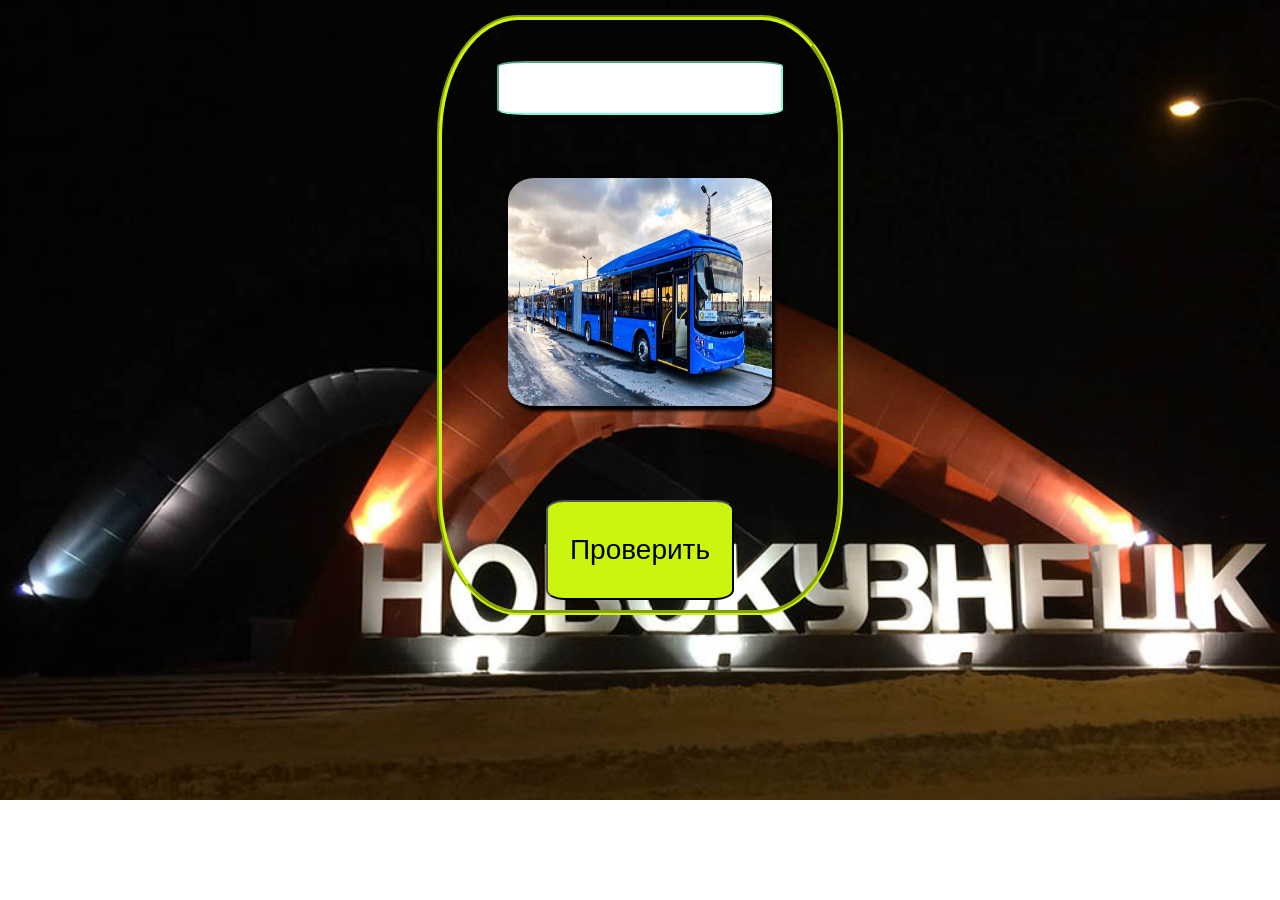
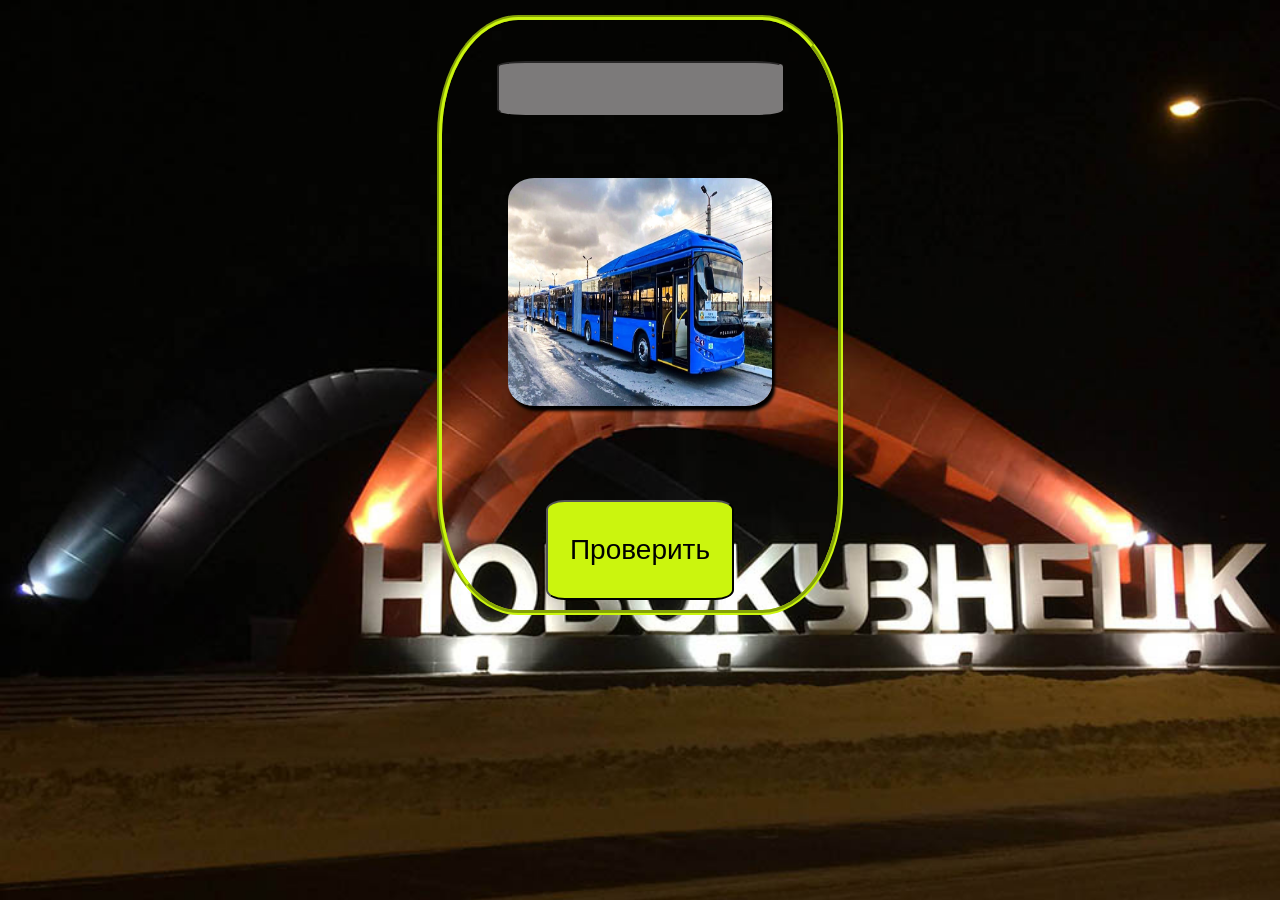
Before and after one commit to AF-1999/scriptAdBus, a plain HTML site: page index.html in a window 1280 px wide. Before the commit the page ends 800 px from the top, so only its background shows below. Drawn offline with Linux system fonts and the light colour scheme.

Commit message:
Add files via upload

```diff
--- a/style.css
+++ b/style.css
@@ -16,6 +16,7 @@
     max-width: 2530px;
     width: 100%;
     height: 100vh;
+    min-height: 900px;
     background-image: url("nvkz-img.jpg");
     background-repeat: no-repeat;
     background-position: top center;
@@ -55,9 +56,10 @@
 
 #gosNumber1{
     border-radius: 10%;
-    border-color: #7cfad0;
+    border-color: #7c7a7a;
     text-align: center;
     font-size: 26px;
+    background-color: #7c7a7a;
 }
 
 #checkForm{
```
